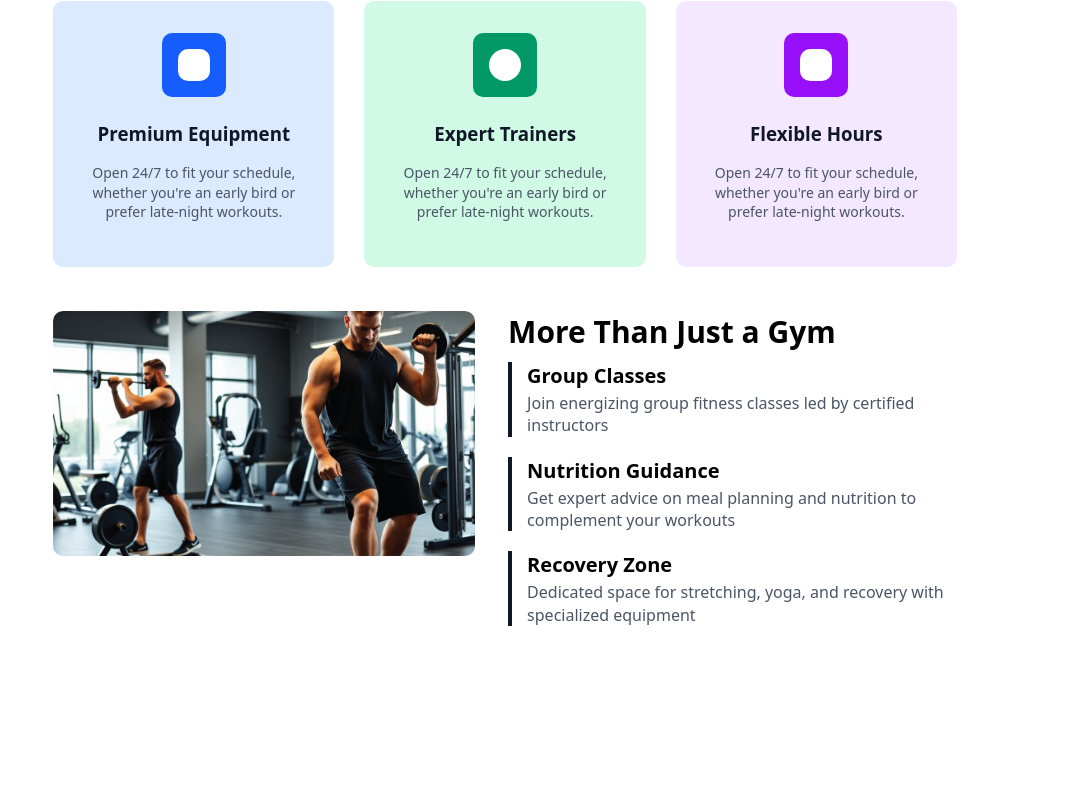
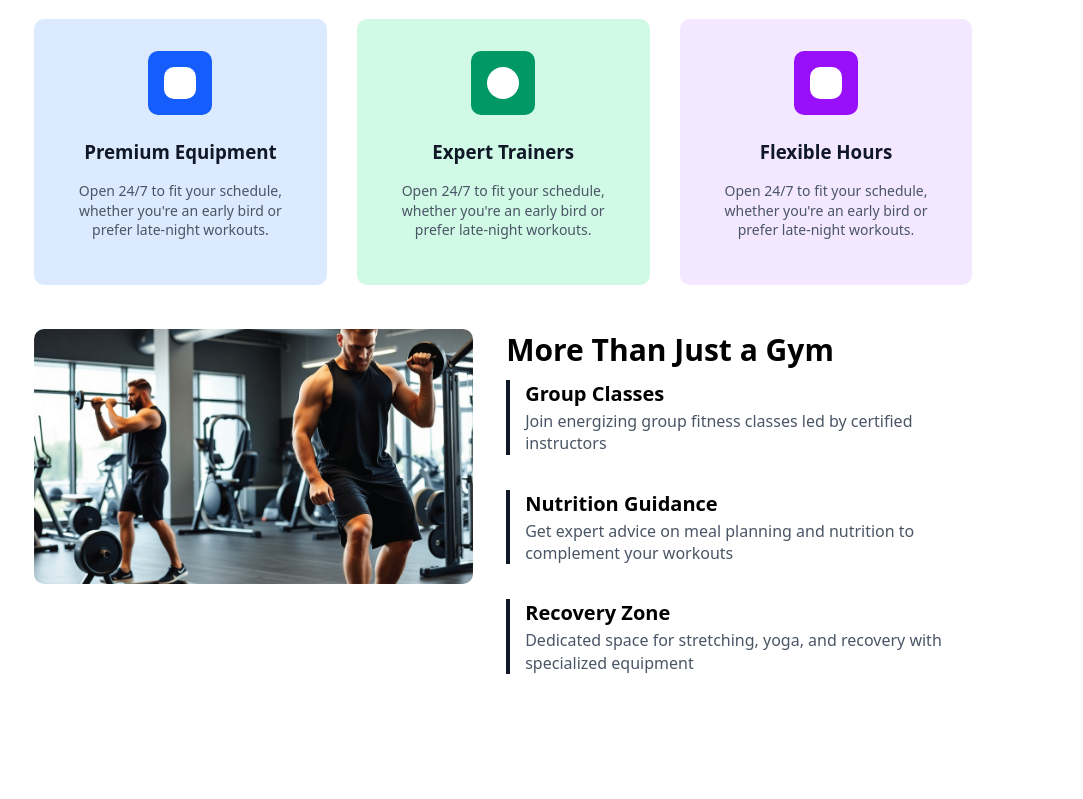
Before and after one commit to AbdooMoo/Route-2, a plain HTML site: page index.html in a window 1280 px wide. Shown: the part 917-1716 px from the top of the page, without its empty margins (118-1201 px from the left). Before the commit the page ends 1653 px from the top, so only its background shows below. Drawn offline with Linux system fonts and the light colour scheme.

Commit message:
Edit Section 2

```diff
--- a/CSS/main.css
+++ b/CSS/main.css
@@ -7,7 +7,7 @@ body {
     font-family: ui-sans-serif, system-ui, sans-serif, "Apple Color Emoji", "Segoe UI Emoji", "Segoe UI Symbol", "Noto Color Emoji"
 }
 .container {
-    width: 77%;
+    width: 80%;
     margin: auto;
     padding: 80px 24px;
 }
@@ -15,7 +15,7 @@ body {
     width: 51%;
     float: left;
     h1 {
-        font-size: 60px;
+        font-size: 65px;
         color: #101828;
         font-weight: 700;
         margin-bottom: 24px;
@@ -197,7 +197,7 @@ body {
             .ppp {
                 color: #4A5565;
                 line-height: 1.4;
-                margin-bottom: 20px;
+                margin-bottom: 35px;
                 width: 100%;
             }
             height: 100%;
```
